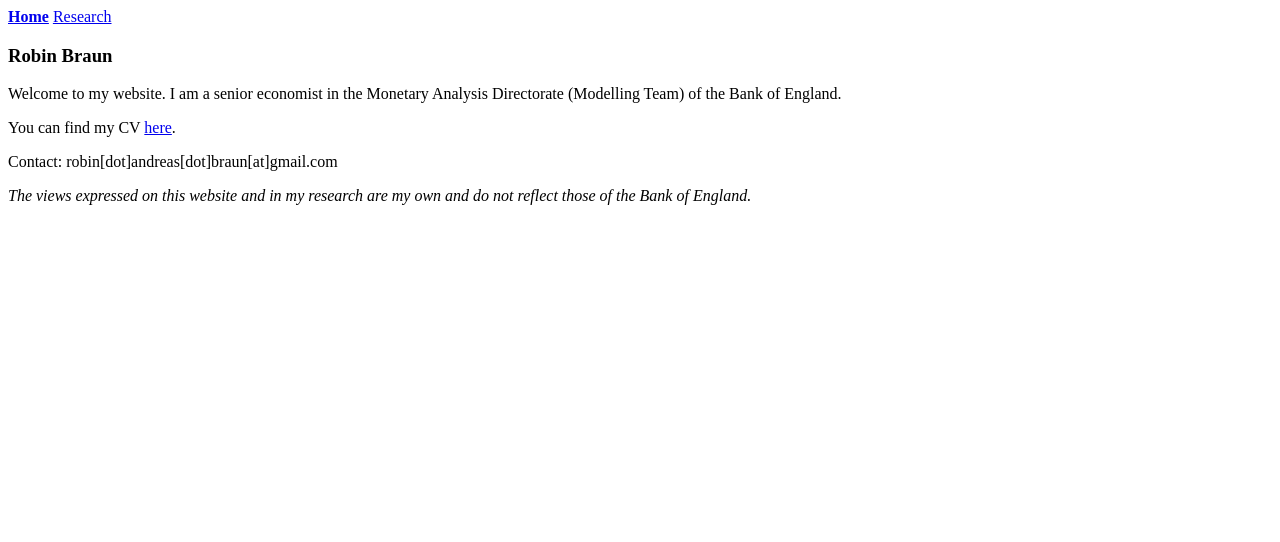
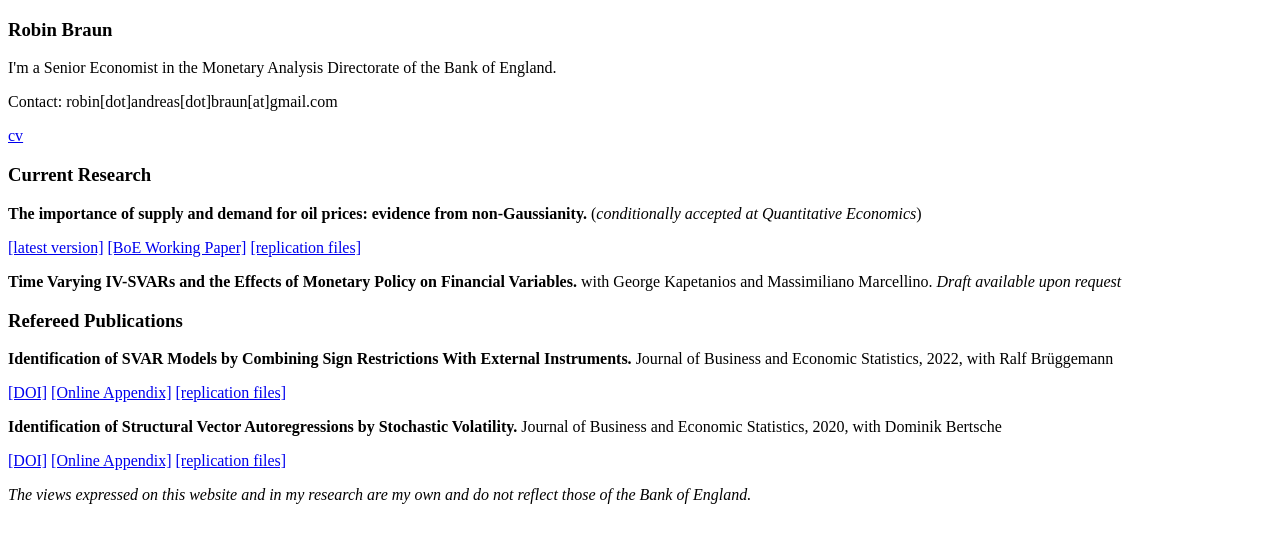
Before and after one commit to r-a-braun/r-a-braun.github.io, a plain HTML site: page index.html in a window 1280 px wide. Drawn offline with Linux system fonts and the light colour scheme.

Commit message:
Update index.html

```diff
--- a/index.html
+++ b/index.html
@@ -6,26 +6,51 @@
     <title>Home</title>
 </head>
 <body>
-    <header>
-        <nav>
-            <a href="index.html"><b>Home</b></a>
-            <a href="research.html">Research</a>
-        </nav>
-    </header>
 
     <h3>Robin Braun</h3>
     <p>
-        Welcome to my website.
-        I am a senior economist in the Monetary Analysis Directorate (Modelling Team) of the Bank of England.
+        I'm a Senior Economist in the Monetary Analysis Directorate of the Bank of England.
     </p>
     <p>
-        You can find my CV <a href="https://github.com/r-a-braun/r-a-braun.github.io/raw/main/docs/CV.pdf">here</a>.
+        Contact:
+            robin[dot]andreas[dot]braun[at]gmail.com
+        </p>
+    <p>
+        <a href="https://github.com/r-a-braun/r-a-braun.github.io/raw/main/docs/CV.pdf">cv</a>
     </p>
 
+
+    </p>
+
+    <h3> Current Research</h3>
     <p>
-    Contact:
-        robin[dot]andreas[dot]braun[at]gmail.com
+        <b>The importance of supply and demand for oil prices: evidence from non-Gaussianity.</b>   (<i>conditionally accepted at Quantitative Economics</i>)
     </p>
+    <a  href="https://github.com/r-a-braun/r-a-braun.github.io/raw/main/docs/SVAR-DPMM-resubmitted.pdf">[latest version]</a> </a>
+    <a href="https://www.bankofengland.co.uk/working-paper/2021/the-importance-of-supply-and-demand-for-oil-prices-evidence-from-non-gaussianity" target="_blank">[BoE Working Paper]</a>
+    <a href="https://github.com/r-a-braun/SVAR-DPMM" target="_blank">[replication files]</a>
+
+    <p>
+        <b>Time Varying IV-SVARs and the Effects of Monetary Policy on Financial Variables. </b>   with George Kapetanios and Massimiliano Marcellino. <i> Draft available upon request </i>
+    </p>
+
+    <h3>Refereed Publications</h3>
+
+    <p>
+        <b>Identification of SVAR Models by Combining Sign Restrictions With External Instruments.</b> Journal of Business and Economic Statistics, 2022, with Ralf Brüggemann
+    </p>
+    <a href="https://doi.org/10.1080/07350015.2022.2104857" target="_blank">[DOI]</a>
+    <a href="https://github.com/r-a-braun/SVAR-IVSR/raw/main/Online%20Appendix/appendix_braun_brueggemann_signvar.pdf" target="_blank">[Online Appendix]</a>
+    <a href="https://github.com/r-a-braun/SVAR-IVSR" target="_blank">[replication files]</a>
+
+
+    <p>
+        <b>Identification of Structural Vector Autoregressions by Stochastic Volatility.</b> Journal of Business and Economic Statistics, 2020, with Dominik Bertsche
+    </p>
+    <a href="https://doi.org/10.1080/07350015.2020.1813588" target="_blank">[DOI]</a>
+    <a href="https://github.com/r-a-braun/SVAR-SV/raw/main/Appendix.pdf" target="_blank">[Online Appendix]</a>
+    <a href="https://github.com/r-a-braun/SVAR-SV" target="_blank">[replication files]</a>
+
 
 
     <footer>
```
